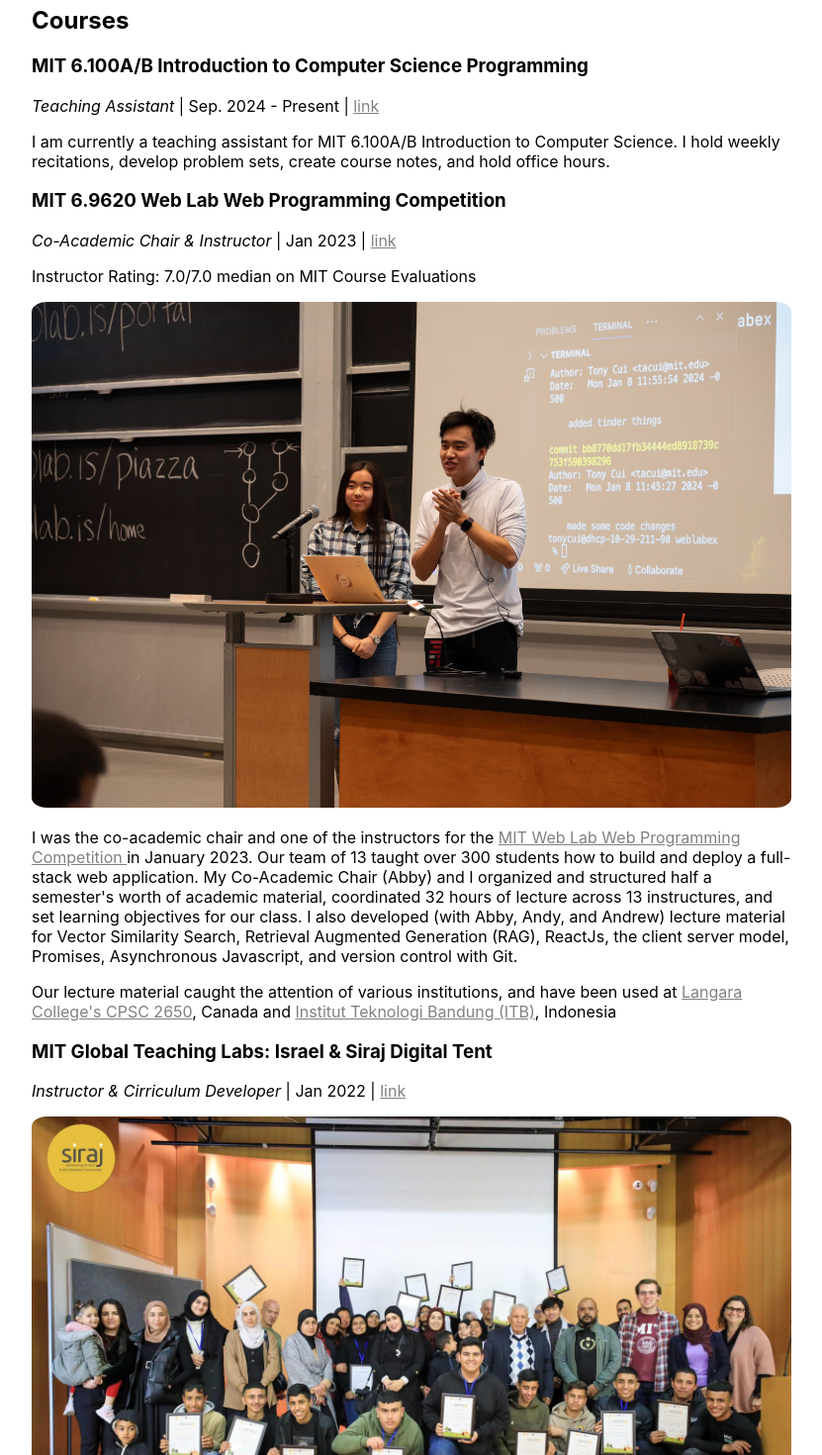
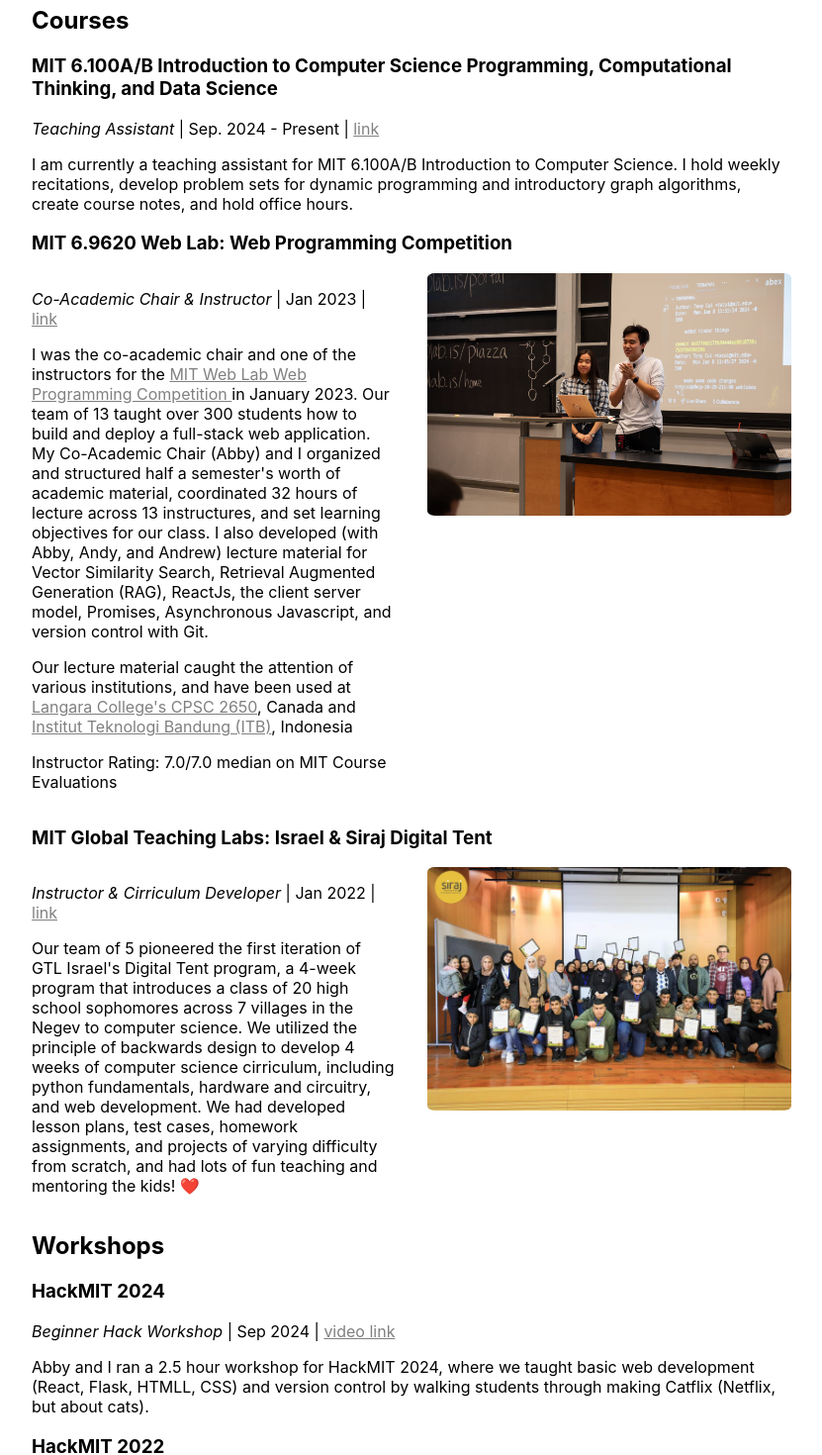
Before and after one commit to tcui37/tcui37.github.io, a React (Create React App) app: page /teachings in a window 1280 px wide. Shown: the part 180-1650 px from the top of the page at 99% size, without its empty margins (224-1055 px from the left). Built offline with nearby package versions, Linux system fonts and the light colour scheme.

Commit message:
split screen

```diff
--- a/src/pages/About.tsx
+++ b/src/pages/About.tsx
@@ -15,7 +15,7 @@
 
                 <p>I completed my undergraduate studies at MIT, where I conducted research at the <a href='https://cdfg.mit.edu/'>MIT Computational Design & Fabrication</a> group, working on reinforcement learning methods for black box optimization</p>
 
-                <p>Previously, I've held software engineering internships at the <a href='https://www.cadence.com/en_US/home/tools/pcb-design-and-analysis/allegro-x-ai.html'>Allegro X AI</a> team at <a href='https://cadence.com/'>Cadence Design Systems</a>, <a href='https://azure.microsoft.com/en-us/solutions/ai'>Microsoft Cloud & AI</a>, <a href='https://www.microsoft.com/en-us/research/group/exd/'>Microsoft E&D</a>, working on various fullstack, AI, and optimization projects.</p>
+                <p>Previously, I've held software engineering internships at <a href='https://cadence.com/'>Cadence Design Systems's</a> <a href='https://www.cadence.com/en_US/home/tools/pcb-design-and-analysis/allegro-x-ai.html'>Allegro X AI</a> team, <a href='https://azure.microsoft.com/en-us/solutions/ai'>Microsoft Cloud & AI</a>, <a href='https://www.microsoft.com/en-us/research/group/exd/'>Microsoft E&D</a>, working on various fullstack, AI, developer tools, and optimization projects.</p>
 
                 <p>I love playing both acoustic and electric guitar, playing volleyball and badminton, and learning how to cook.</p>
 
--- a/src/pages/Teachings.tsx
+++ b/src/pages/Teachings.tsx
@@ -1,17 +1,18 @@
 import React from 'react';
 import WeblabPhoto from '../imgs/weblab.jpg'
 import Tent from '../imgs/tent.jpg'
+import { Grid } from '@mui/material';
 
 const teachings = [
     {
         "title": 'Teaching Assistant',
-        "organization": 'MIT 6.100A/B Introduction to Computer Science Programming',
+        "organization": 'MIT 6.100A/B Introduction to Computer Science Programming, Computational Thinking, and Data Science',
         "date": 'Sep. 2024 - Present',
-        "description": "I am currently a teaching assistant for MIT 6.100A/B Introduction to Computer Science. I hold weekly recitations, develop problem sets, create course notes, and hold office hours.",
+        "description": "I am currently a teaching assistant for MIT 6.100A/B Introduction to Computer Science. I hold weekly recitations, develop problem sets for dynamic programming and introductory graph algorithms, create course notes, and hold office hours.",
     },
     {
         "title": 'Co-Academic Chair & Instructor',
-        "organization": 'MIT 6.9620 Web Lab Web Programming Competition',
+        "organization": 'MIT 6.9620 Web Lab:  Web Programming Competition',
         "date": 'Jan 2023',
         "description": <>
             <p>
@@ -37,14 +38,15 @@
 
 const workshops = [
     {
-        "title": "Beginner Hack Workshop Co-Lead",
+        "title": "Beginner Hack Workshop",
         "organization": "HackMIT 2024",
         "date": "Sep 2024",
-        "description": "",
+        "description": "Abby and I ran a 2.5 hour workshop for HackMIT 2024, where we taught basic web development (React, Flask, HTMLL, CSS) and version control by walking students through making Catflix (Netflix, but about cats).",
         "img": null,
+        "link": "https://www.youtube.com/watch?v=shTmG6txIbE&ab_channel=HackMIT"
     },
     {
-        "title": "Beginner Hack Workshop Co-Lead",
+        "title": "Beginner Hack Workshop",
         "organization": "HackMIT 2022",
         "date": "Sep 2022",
         "description": "Amanda and I lead the beginner hack workshop for HackMIT 2022, where we taught basic web development and version control.",
@@ -59,20 +61,39 @@
         <div>
             <h1>Teaching</h1>
             <h2>Courses</h2>
-            {teachings.map((teaching) => (
+            {teachings.map((teaching, index) => (
+
                 <>
-                    <h3>{teaching.organization}</h3>
-                    <p>                    <i>{teaching.title}</i> |                    {teaching.date} | <a href={teaching.link}> link </a></p>
-                    <p>{teaching.rating ? "Instructor Rating: " + teaching.rating + " on MIT Course Evaluations": ''}</p>
-                    {teaching.img && <img src={teaching.img} className='img'></img>}
-                    <p>{teaching.description}</p>
+                    {teaching.img ?
+                    <>
+                        <h3>{teaching.organization}</h3>
+                    <Grid container spacing={4} key={index}>
+                     <Grid item xs={12} md={6}>
+                        <p><i>{teaching.title}</i> | {teaching.date} | <a href={teaching.link}> link </a></p>
+                        <p>{teaching.description}</p>
+
+                        <p>{teaching.rating ? "Instructor Rating: " + teaching.rating + " on MIT Course Evaluations": ''}</p>
+                     </Grid>
+                     <Grid item xs={12} md={6}>
+                         {teaching.img && <img src={teaching.img} className='img' alt='Project Image'></img>}
+                     </Grid>
+                 </Grid>
+
+                    </> :
+                    <>
+                        <h3>{teaching.organization}</h3>
+                        <p>                    <i>{teaching.title}</i> |                    {teaching.date} | <a href={teaching.link}> link </a></p>
+                        <p>{teaching.rating ? "Instructor Rating: " + teaching.rating + " on MIT Course Evaluations": ''}</p>
+                        {teaching.img && <img src={teaching.img} className='img'></img>}
+                        <p>{teaching.description}</p>
+                    </>}
                 </>
             ))}
             <h2>Workshops</h2>
             {workshops.map((workshop) => (
                 <>
                     <h3>{workshop.organization}</h3>
-                    <p>                    <i>{workshop.title}</i> |                    {workshop.date} | <a href={workshop.link}> link </a></p>
+                    <p>                    <i>{workshop.title}</i> |                    {workshop.date} | <a href={workshop.link}>  video link </a></p>
                     {/* <p>{workshop.rating ? "Instructor Rating: " + workshop.rating + " on MIT Course Evaluations": ''}</p> */}
                     {workshop.img && <img src={workshop.img} className='img'></img>}
                     <p>{workshop.description}</p>
```
